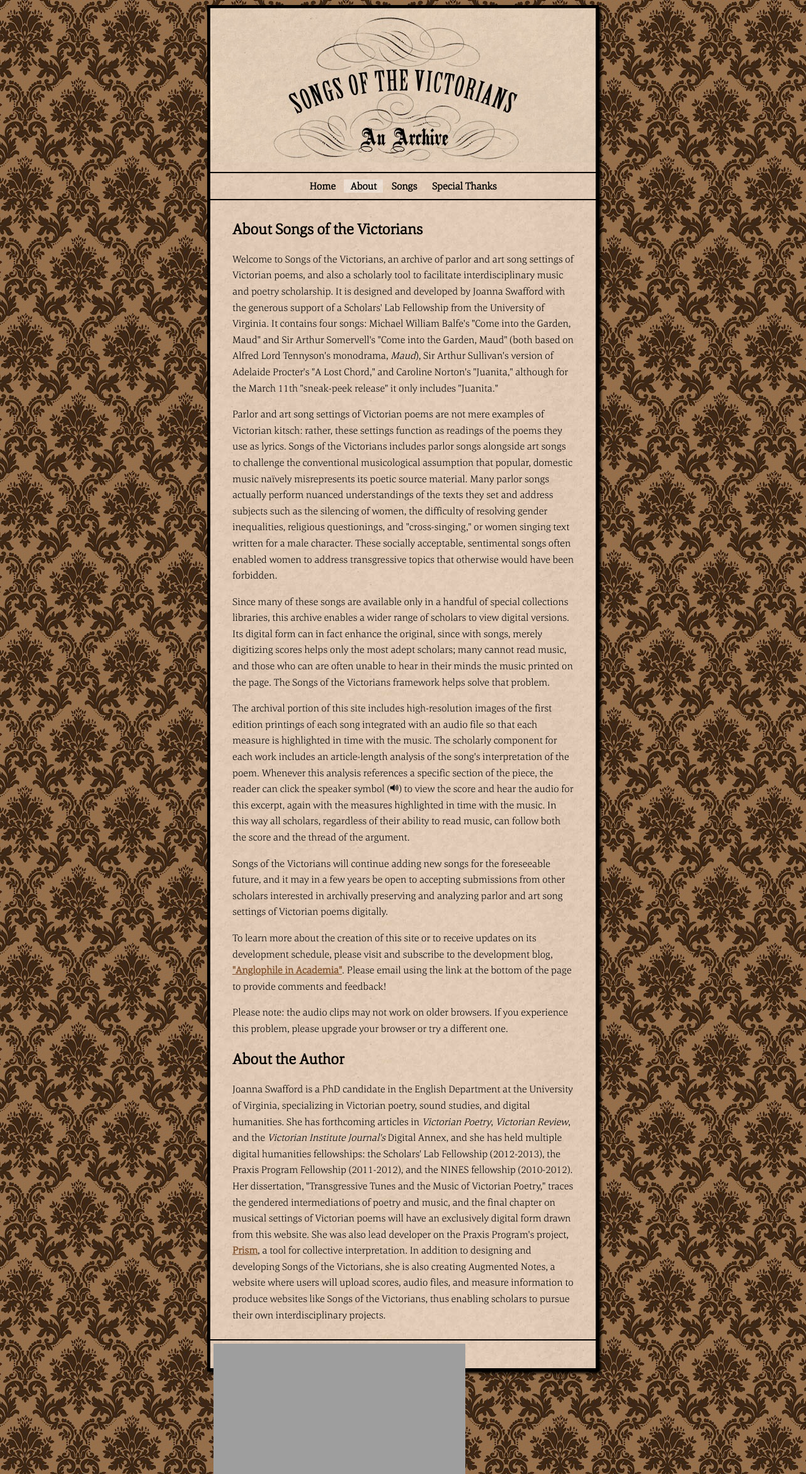
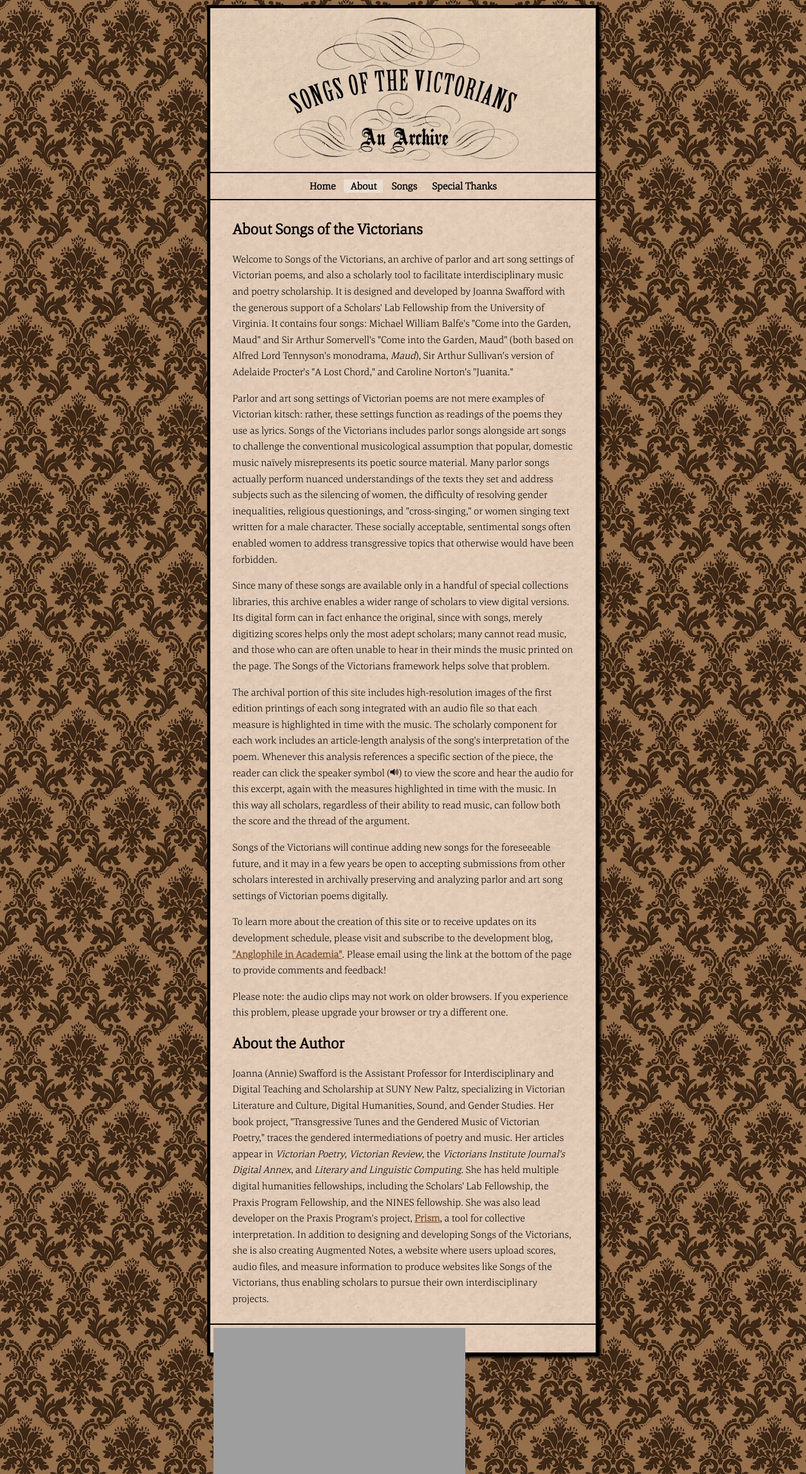
Before and after one commit to jswafford/songs-of-the-victorians, a Python web app: template templates/index.mako in a window 1280 px wide, after a click on "About". Shown: the top 2341 px of the page at 63% size. Run offline with Mako, Linux system fonts and the light colour scheme; the template is opened without the code that fills it, so the values that code supplies are empty; some libraries are stand-ins or nearby versions; grey boxes are pictures that could not be loaded.

Commit message:
Added blog url

```diff
--- a/templates/index.mako
+++ b/templates/index.mako
@@ -36,7 +36,7 @@
       <div class="article">
         <h2> About Songs of the Victorians </h2>
         <p>
-          Welcome to Songs of the Victorians, an archive of parlor and art song settings of Victorian poems, and also a scholarly tool to facilitate interdisciplinary music and poetry scholarship.  It is designed and developed by Joanna Swafford with the generous support of a Scholars' Lab Fellowship from the University of Virginia.  It contains four songs:  Michael William Balfe's "Come into the Garden, Maud" and Sir Arthur Somervell's "Come into the Garden, Maud" (both based on Alfred Lord Tennyson's monodrama, <i>Maud</i>), Sir Arthur Sullivan's version of Adelaide Procter's "A Lost Chord," and Caroline Norton's "Juanita," although for the March 11th "sneak-peek release" it only includes "Juanita."
+          Welcome to Songs of the Victorians, an archive of parlor and art song settings of Victorian poems, and also a scholarly tool to facilitate interdisciplinary music and poetry scholarship.  It is designed and developed by Joanna Swafford with the generous support of a Scholars' Lab Fellowship from the University of Virginia.  It contains four songs:  Michael William Balfe's "Come into the Garden, Maud" and Sir Arthur Somervell's "Come into the Garden, Maud" (both based on Alfred Lord Tennyson's monodrama, <i>Maud</i>), Sir Arthur Sullivan's version of Adelaide Procter's "A Lost Chord," and Caroline Norton's "Juanita."
         </p>
         <p>
           Parlor and art song settings of Victorian poems are not mere examples of Victorian kitsch: rather, these settings function as readings of the poems they use as lyrics. Songs of the Victorians includes parlor songs alongside art songs to challenge the conventional musicological assumption that popular, domestic music na&iuml;vely misrepresents its poetic source material.  Many parlor songs actually perform nuanced understandings of the texts they set and address subjects such as the silencing of women, the difficulty of resolving gender inequalities, religious questionings, and "cross-singing," or women singing text written for a male character.  These socially acceptable, sentimental songs often enabled women to address transgressive topics that otherwise would have been forbidden.
@@ -51,12 +51,12 @@
         Songs of the Victorians will continue adding new songs for the foreseeable future, and it may in a few years be open to accepting submissions from other scholars interested in archivally preserving and analyzing parlor and art song settings of Victorian poems digitally.
         </p>
         <p>
-        To learn more about the creation of this site or to receive updates on its development schedule, please visit and subscribe to the development blog, <a href="http://anglophileinacademia.blogspot.com/">"Anglophile in Academia"</a>.  Please email using the link at the bottom of the page to provide comments and feedback!
+        To learn more about the creation of this site or to receive updates on its development schedule, please visit and subscribe to the development blog, <a href="https://annieswafford.wordpress.com/">"Anglophile in Academia"</a>.  Please email using the link at the bottom of the page to provide comments and feedback!
         </p>
         <p>Please note: the audio clips may not work on older browsers. If you experience this problem, please upgrade your browser or try a different one.</p>
         <h2> About the Author</h2>
         <p>
-        Joanna Swafford is a PhD candidate in the English Department at the University of Virginia, specializing in Victorian poetry, sound studies, and digital humanities.  She has forthcoming articles in <i>Victorian Poetry</i>, <i>Victorian Review</i>, and the <i>Victorian Institute Journal's</i> Digital Annex, and she has held multiple digital humanities fellowships:  the Scholars' Lab Fellowship (2012-2013), the Praxis Program Fellowship (2011-2012), and the NINES fellowship (2010-2012).  Her dissertation, "Transgressive Tunes and the Music of Victorian Poetry," traces the gendered intermediations of poetry and music, and the final chapter on musical settings of Victorian poems will have an exclusively digital form drawn from this website.  She was also lead developer on the Praxis Program's project, <a href="http://prism.scholarslab.org/">Prism</a>, a tool for collective interpretation.  In addition to designing and developing Songs of the Victorians, she is also creating Augmented Notes, a website where users will upload scores, audio files, and measure information to produce websites like Songs of the Victorians, thus enabling scholars to pursue their own interdisciplinary projects.
+        Joanna (Annie) Swafford is the Assistant Professor for Interdisciplinary and Digital Teaching and Scholarship at SUNY New Paltz, specializing in Victorian Literature and Culture, Digital Humanities, Sound, and Gender Studies.  Her book project, "Transgressive Tunes and the Gendered Music of Victorian Poetry," traces the gendered intermediations of poetry and music. Her articles appear in <i>Victorian Poetry</i>, <i>Victorian Review</i>, the <i>Victorians Institute Journal's Digital Annex</i>, and <i>Literary and Linguistic Computing</i>. She has held multiple digital humanities fellowships, including the Scholars' Lab Fellowship, the Praxis Program Fellowship, and the NINES fellowship. She was also lead developer on the Praxis Program's project, <a href="http://prism.scholarslab.org/">Prism</a>, a tool for collective interpretation.  In addition to designing and developing Songs of the Victorians, she is also creating Augmented Notes, a website where users upload scores, audio files, and measure information to produce websites like Songs of the Victorians, thus enabling scholars to pursue their own interdisciplinary projects.
         </p>
       </div>
     </div>
```
